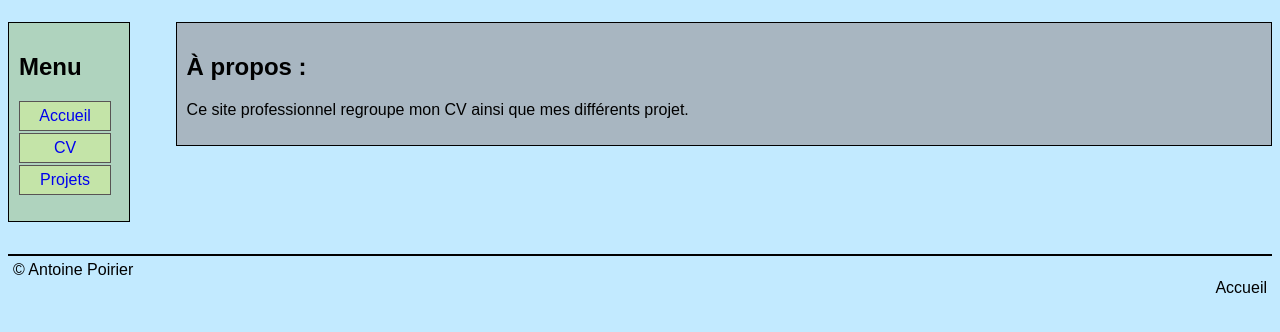
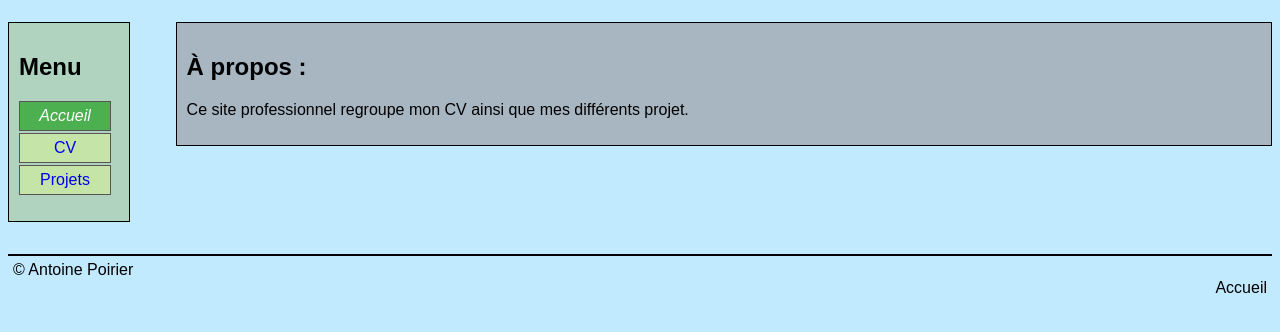
Before and after one commit to antoineprr/IDAW, a PHP site: page / in a window 1280 px wide. Shown: the part 58-390 px from the top of the page. Run offline with PHP 8.4, Linux system fonts and the light colour scheme.

Commit message:
feat: id currentpage

```diff
--- a/SitePro/v1/css/style.css
+++ b/SitePro/v1/css/style.css
@@ -28,6 +28,12 @@ body{
     display: block;
 }
 
+#currentpage {
+    background-color: #4CAF50;
+    color: white;
+    font-style: italic;
+}
+
 .menu a:hover {
     background-color: rgb(170, 188, 209);
 }
@@ -35,6 +41,8 @@ body{
 .menu a:active {
     color: rgb(217, 212, 172);
 }
+
+
 
 .content{
     float: right;
--- a/SitePro/v1/cv.html
+++ b/SitePro/v1/cv.html
@@ -13,7 +13,7 @@
                 <h2>Menu</h2>
                 <ul>
                     <li><a href="index.html">Accueil</a></li>
-                    <li><a href="cv.html">CV</a></li>
+                    <li><a id="currentpage" href="cv.html">CV</a></li>
                     <li><a href="projets.html">Projets</a></li>
                 </ul>
             </nav>
--- a/SitePro/v1/index.html
+++ b/SitePro/v1/index.html
@@ -12,7 +12,7 @@
             <nav class="menu">
                 <h2>Menu</h2>
                 <ul>
-                    <li><a href="index.html">Accueil</a></li>
+                    <li><a id="currentpage" href="index.html">Accueil</a></li>
                     <li><a href="cv.html">CV</a></li>
                     <li><a href="projets.html">Projets</a></li>
                 </ul>
--- a/SitePro/v1/projets.html
+++ b/SitePro/v1/projets.html
@@ -14,7 +14,7 @@
                 <ul>
                     <li><a href="index.html">Accueil</a></li>
                     <li><a href="cv.html">CV</a></li>
-                    <li><a href="projets.html">Projets</a></li>
+                    <li><a id="currentpage" href="projets.html">Projets</a></li>
                 </ul>
             </nav>
             <div class="content">
```
